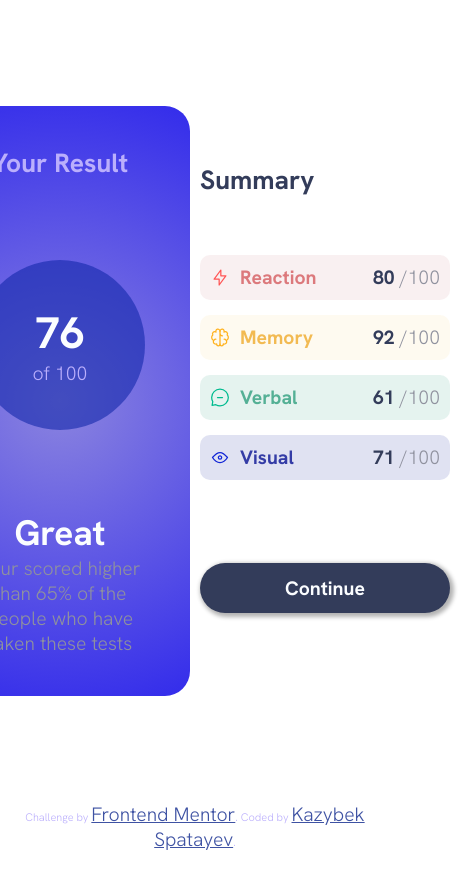
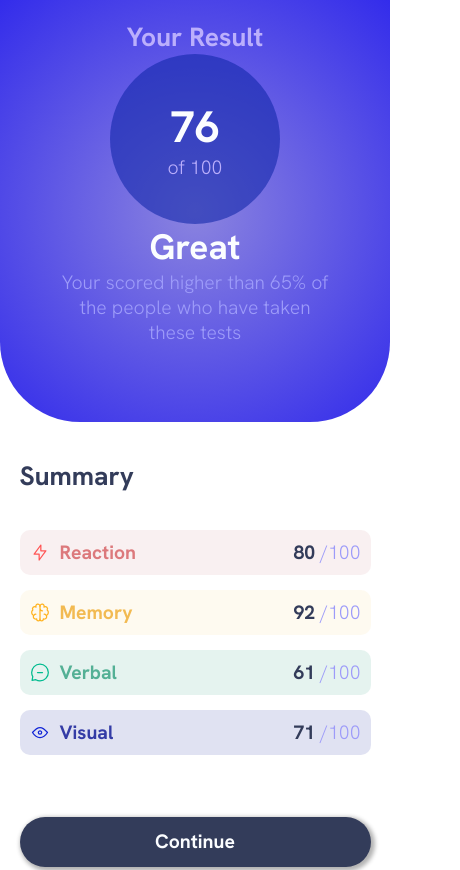
Before and after one commit to Spatayev/exercise, a plain HTML site: page index.html in a window 390 px wide. Shown: the top 870 px of the page, 460 px wide, since content can reach past the window. Drawn offline with Linux system fonts and the light colour scheme.

Commit message:
Update style.css
Edited mobile view version

```diff
--- a/style.css
+++ b/style.css
@@ -4,7 +4,7 @@
     padding: 0;
     color: #bbaffc;
     font-size: 1.1rem;
-    font-family: "Hanken Grotesk";
+    font-family: "Hanken Grotesk", sans-serif;
 }
 h1 {
     font-size: 1.5rem;
@@ -133,5 +133,39 @@ p span {
     font-weight: 700;
 }
 p {
-    color: #8f919e;
+    color: #9d9bf9;
 }
+@media (max-width: 700px) {
+    h1 {
+        padding-top: 20px;
+    }
+    .container {
+        display: block;
+        height: 120vh;
+    }
+    .result {
+        border-radius: 0 0 80px 80px;
+        display: block;
+        width: 100%;
+        height: 50vh;
+        padding: 0 60px;
+    }
+    .circle {
+        margin: 0 auto;
+        display: flex;
+        align-items: center;
+        justify-content: center;
+    }
+    .summary {
+        width: 100%;
+        justify-content: space-evenly;
+        align-items: center;
+        height: 60vh;
+    }
+    .right-section {
+        width: 90%;
+    }
+    .btn-confirm {
+        width: 90vw;
+    }
+}
```
